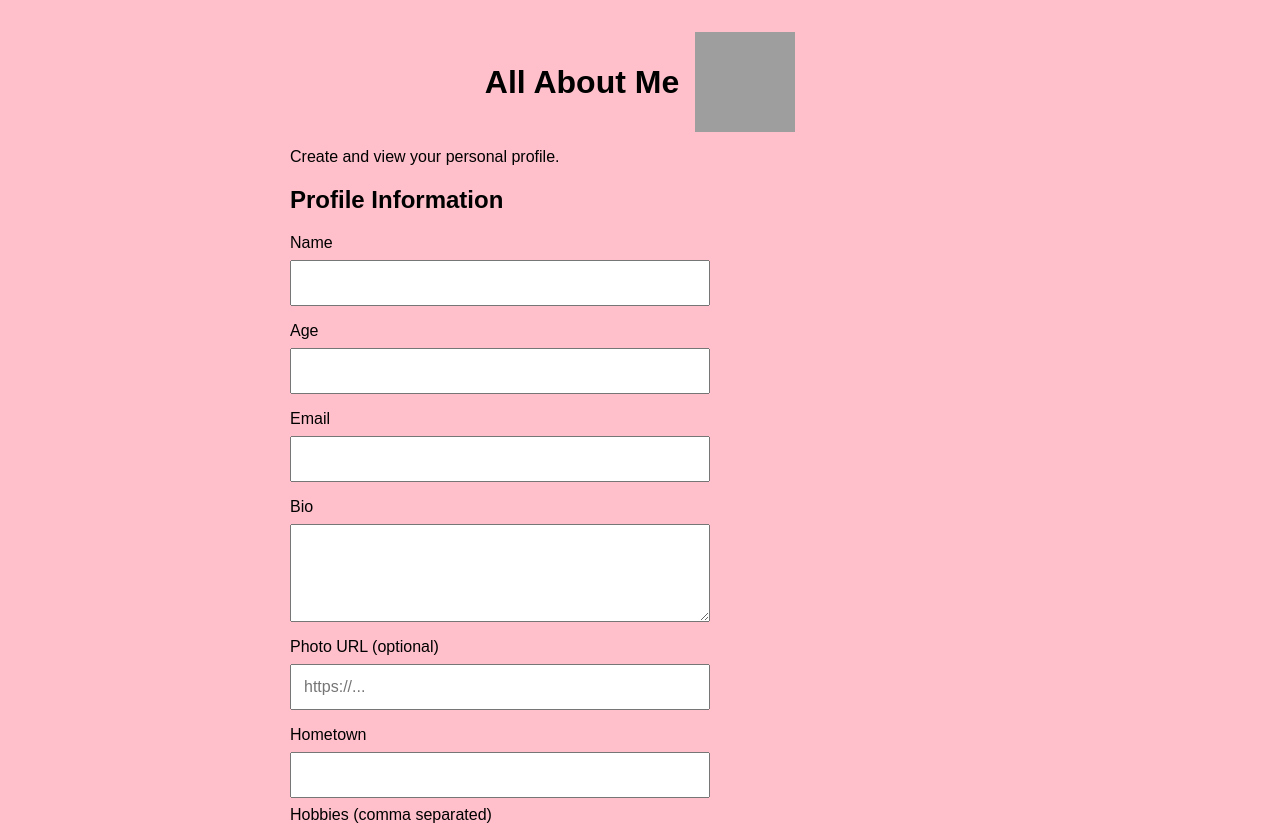
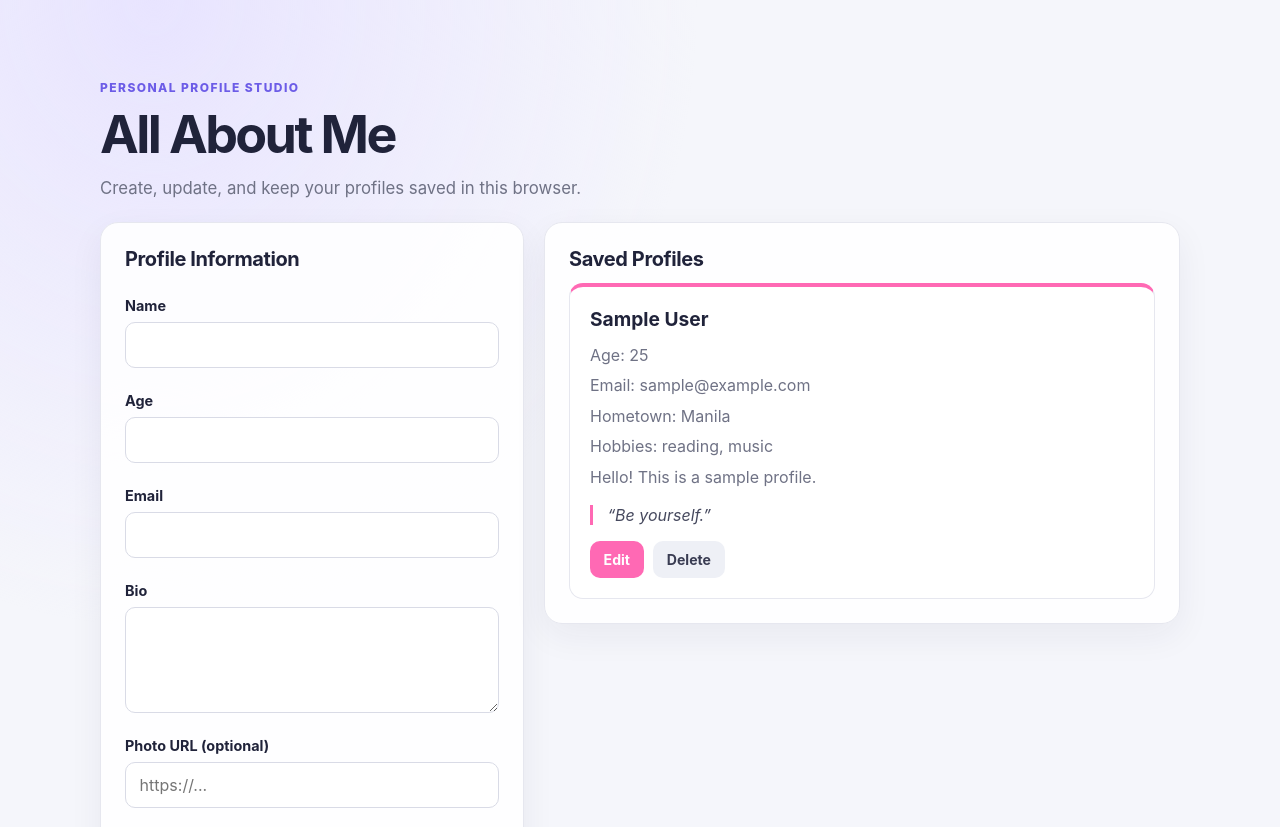
Before and after one commit to pinedasalvde/Personal-Profile-Application, a plain HTML site: page index.html in a window 1280 px wide. Shown: the top 827 px of the page. Drawn offline with Linux system fonts and the light colour scheme; grey boxes are pictures that could not be loaded.

Commit message:
Improve personal profile builder
Co-authored-by: Copilot <223556219+Copilot@users.noreply.github.com>

```diff
--- a/index.html
+++ b/index.html
@@ -5,142 +5,262 @@
 		<meta name="viewport" content="width=device-width, initial-scale=1.0" />
 		<title>Personal Profile</title>
 		<style>
-			body {
-				background-color: pink;
-				font-family: Arial, sans-serif;
-				margin: 0;
-				padding: 2rem;
+			:root {
+				color-scheme: light;
+				font-family: Inter, ui-sans-serif, system-ui, -apple-system, BlinkMacSystemFont, "Segoe UI", sans-serif;
+				color: #20233a;
+				background: #f5f6fb;
+				font-synthesis: none;
+				text-rendering: optimizeLegibility;
+				--accent: #6c5ce7;
+				--muted: #6f7285;
+				--border: #e6e7ef;
 			}
 
-			.title-row {
-				display: flex;
-				align-items: center;
-				justify-content: center;
-				gap: 1rem;
-				flex-wrap: wrap;
+			* {
+				box-sizing: border-box;
 			}
 
-			.title-row img {
-				width: 100px;
-				height: 100px;
-				object-fit: cover;
+			body {
+				min-width: 320px;
+				margin: 0;
+				padding: clamp(1rem, 4vw, 3rem);
+				background:
+					radial-gradient(ellipse at 12% 0%, #e8e4ff 0, transparent 34rem),
+					#f5f6fb;
 			}
 
-			main,
+			header,
+			main {
+				width: min(100%, 1080px);
+				margin: 0 auto;
+			}
+
 			header {
-				max-width: 700px;
-				margin: 0 auto;
+				padding: clamp(1rem, 3vw, 2rem) 0 1.5rem;
+			}
+
+			.eyebrow {
+				margin: 0 0 0.5rem;
+				color: var(--accent);
+				font-size: 0.75rem;
+				font-weight: 800;
+				letter-spacing: 0.12em;
+				text-transform: uppercase;
+			}
+
+			h1,
+			h2,
+			h3,
+			p {
+				overflow-wrap: anywhere;
+			}
+
+			h1 {
+				margin: 0;
+				font-size: clamp(2rem, 6vw, 3.25rem);
+				letter-spacing: -0.05em;
+			}
+
+			header > p:last-child {
+				margin: 0.75rem 0 0;
+				color: var(--muted);
+				font-size: 1.05rem;
+			}
+
+			main {
+				display: grid;
+				grid-template-columns: minmax(280px, 0.8fr) minmax(0, 1.2fr);
+				align-items: start;
+				gap: 1.25rem;
+			}
+
+			section {
+				min-width: 0;
+				padding: clamp(1rem, 3vw, 1.5rem);
+				border: 1px solid var(--border);
+				border-radius: 18px;
+				background: rgba(255, 255, 255, 0.9);
+				box-shadow: 0 12px 35px rgba(36, 38, 72, 0.06);
+			}
+
+			h2 {
+				margin: 0 0 1.25rem;
+				font-size: 1.25rem;
+				letter-spacing: -0.02em;
 			}
 
 			form {
 				display: grid;
-				gap: 0.5rem;
-				max-width: 420px;
+				gap: 0.55rem;
+			}
+
+			label {
+				margin-top: 0.35rem;
+				font-size: 0.9rem;
+				font-weight: 650;
 			}
 
 			input,
 			textarea,
 			button {
+				width: 100%;
 				font: inherit;
-				padding: 0.75rem;
+			}
+
+			input,
+			textarea {
+				min-width: 0;
+				padding: 0.75rem 0.85rem;
+				border: 1px solid #d9dbe6;
+				border-radius: 10px;
+				background: #fff;
+				color: inherit;
+			}
+
+			input:focus,
+			textarea:focus {
+				border-color: var(--accent);
+				outline: 3px solid rgba(108, 92, 231, 0.16);
 			}
 
 			input[type="color"] {
-				padding: 0.2rem;
 				height: 3rem;
+				padding: 0.3rem;
+			}
+
+			textarea {
+				resize: vertical;
 			}
 
 			button {
-				border: none;
-				border-radius: 6px;
-				background: #d6336c;
+				min-height: 2.75rem;
+				padding: 0.7rem 0.9rem;
+				border: 0;
+				border-radius: 10px;
+				background: var(--accent);
 				color: white;
+				font-weight: 700;
 				cursor: pointer;
-				transition: background 0.2s;
+				transition: transform 0.15s ease, background 0.15s ease;
 			}
 
 			button:hover {
-				background: #a61e4d;
+				transform: translateY(-1px);
+				background: #5545cc;
+			}
+
+			button:focus-visible {
+				outline: 3px solid #b6adff;
+				outline-offset: 2px;
 			}
 
 			button.secondary {
-				background: #6c757d;
+				background: #eef0f6;
+				color: #393c52;
+			}
+
+			button.secondary:hover {
+				background: #e1e4ee;
 			}
 
 			.field-error,
 			#form-error {
-				color: darkred;
-				font-size: 0.9rem;
+				min-height: 0;
 				margin: 0;
+				color: #b42318;
+				font-size: 0.82rem;
 			}
 
 			.invalid {
-				outline: 2px solid darkred;
+				border-color: #b42318;
 			}
 
 			#greeting {
-				font-weight: bold;
+				margin: -0.5rem 0 1rem;
+				color: var(--muted);
+				font-size: 0.9rem;
 			}
 
 			#profile-list {
 				display: grid;
 				gap: 1rem;
+				margin: 0;
 				padding: 0;
 				list-style: none;
 			}
 
 			.profile-card {
-				background: white;
-				border-radius: 8px;
-				border-left: 8px solid var(--accent, hotpink);
-				padding: 1rem;
-				box-shadow: 0 2px 6px rgba(0, 0, 0, 0.15);
-				transition: transform 0.2s;
-			}
-
-			.profile-card:hover {
-				transform: translateY(-3px);
+				position: relative;
+				min-width: 0;
+				padding: 1.25rem;
+				border: 1px solid var(--border);
+				border-top: 4px solid var(--accent, #6c5ce7);
+				border-radius: 14px;
+				background: #fff;
 			}
 
 			.profile-card h3 {
-				margin: 0 0 0.5rem;
+				margin: 0 5.5rem 0.75rem 0;
+				font-size: 1.2rem;
 			}
 
 			.profile-card p {
-				margin: 0.25rem 0;
+				margin: 0.4rem 0;
+				color: var(--muted);
+				line-height: 1.5;
 			}
 
 			.profile-card img {
-				width: 80px;
-				height: 80px;
+				float: right;
+				width: 4.5rem;
+				height: 4.5rem;
+				margin: 0 0 0.75rem 1rem;
 				border-radius: 50%;
 				object-fit: cover;
-				float: right;
+				background: #f0efff;
 			}
 
 			.profile-card blockquote {
-				margin: 0.5rem 0;
+				margin: 1rem 0 0;
+				padding-left: 0.9rem;
+				border-left: 3px solid var(--accent, #6c5ce7);
+				color: #46495e;
 				font-style: italic;
 			}
 
 			.card-actions {
 				display: flex;
-				gap: 0.5rem;
-				margin-top: 0.5rem;
+				gap: 0.6rem;
+				margin-top: 1rem;
 			}
 
 			.card-actions button {
-				padding: 0.4rem 0.8rem;
+				width: auto;
+				min-height: 2.35rem;
+				padding: 0.45rem 0.85rem;
+				font-size: 0.88rem;
+			}
+
+			@media (max-width: 760px) {
+				main {
+					grid-template-columns: 1fr;
+				}
+			}
+
+			@media (prefers-reduced-motion: reduce) {
+				* {
+					scroll-behavior: auto !important;
+					transition-duration: 0.01ms !important;
+				}
 			}
 		</style>
 	</head>
 	<body>
 		<header>
-			<div class="title-row">
-				<h1>All About Me</h1>
-				<img src="https://media3.giphy.com/media/v1.Y2lkPTZjMDliOTUyemx3NWFma29idjV3cG85MGd0NnFwc2Ntb3d0ZWgwNGZsMGZ5dmc3NyZlcD12MV9naWZzX3NlYXJjaCZjdD1n/a45i4PSgJpxHCVY5IM/200w.gif" alt="Animated profile GIF" />
-			</div>
-			<p>Create and view your personal profile.</p>
+			<p class="eyebrow">Personal profile studio</p>
+			<h1>All About Me</h1>
+			<p>Create, update, and keep your profiles saved in this browser.</p>
 		</header>
 
 		<main>
@@ -148,23 +268,23 @@
 				<h2 id="input-heading">Profile Information</h2>
 				<form id="profile-form" novalidate>
 					<label for="name">Name</label>
-					<input id="name" name="name" type="text" />
+					<input id="name" name="name" type="text" autocomplete="name" maxlength="50" />
 					<p class="field-error" data-error-for="name"></p>
 
 					<label for="age">Age</label>
-					<input id="age" name="age" type="number" min="1" max="120" />
+					<input id="age" name="age" type="number" min="1" max="120" step="1" />
 					<p class="field-error" data-error-for="age"></p>
 
 					<label for="email">Email</label>
-					<input id="email" name="email" type="email" />
+					<input id="email" name="email" type="email" autocomplete="email" />
 					<p class="field-error" data-error-for="email"></p>
 
 					<label for="bio">Bio</label>
-					<textarea id="bio" name="bio" rows="4"></textarea>
+					<textarea id="bio" name="bio" rows="4" maxlength="300"></textarea>
 					<p class="field-error" data-error-for="bio"></p>
 
 					<label for="photo">Photo URL (optional)</label>
-					<input id="photo" name="photo" type="url" placeholder="https://..." />
+					<input id="photo" name="photo" type="url" placeholder="https://..." inputmode="url" />
 					<p class="field-error" data-error-for="photo"></p>
 
 					<label for="hometown">Hometown</label>
@@ -187,7 +307,7 @@
 
 			<section aria-labelledby="profiles-heading">
 				<h2 id="profiles-heading">Saved Profiles</h2>
-				<p id="greeting" role="status"></p>
+				<p id="greeting" role="status" aria-live="polite"></p>
 				<ul id="profile-list"></ul>
 			</section>
 		</main>
@@ -210,23 +330,40 @@
 					quote: "Be yourself.",
 				},
 			];
+			let storageWarning = "";
 
 			// Load saved profiles from localStorage, falling back to the defaults.
 			function loadProfiles() {
+				let saved;
 				try {
-					const saved = JSON.parse(localStorage.getItem(STORAGE_KEY));
-					if (Array.isArray(saved)) return saved;
-				} catch (e) {
-					// Corrupt or unavailable storage: use defaults.
+					const raw = localStorage.getItem(STORAGE_KEY);
+					if (raw === null) return defaultProfiles.map((profile) => ({ ...profile }));
+					saved = JSON.parse(raw);
+				} catch {
+					storageWarning = "Saved profiles could not be read. The sample profile is shown for this visit.";
+					return defaultProfiles.map((profile) => ({ ...profile }));
 				}
-				return defaultProfiles;
+
+				if (!Array.isArray(saved)) {
+					storageWarning = "Saved profile data was invalid. The sample profile is shown for this visit.";
+					return defaultProfiles.map((profile) => ({ ...profile }));
+				}
+
+				return saved
+					.filter((profile) => profile && typeof profile === "object" && typeof profile.name === "string" && typeof profile.email === "string")
+					.map((profile) => ({
+						...profile,
+						hobbies: Array.isArray(profile.hobbies) ? profile.hobbies.filter((hobby) => typeof hobby === "string") : [],
+						color: /^#[\da-f]{6}$/i.test(profile.color) ? profile.color : "#ff69b4",
+					}));
 			}
 
 			function saveProfiles() {
 				try {
 					localStorage.setItem(STORAGE_KEY, JSON.stringify(profiles));
-				} catch (e) {
-					// Storage unavailable: the page still works for this session.
+					return true;
+				} catch {
+					return false;
 				}
 			}
 
@@ -241,6 +378,7 @@
 			const greetingEl = document.getElementById("greeting");
 			const submitBtn = document.getElementById("submit-btn");
 			const cancelBtn = document.getElementById("cancel-btn");
+			if (storageWarning) greetingEl.textContent = storageWarning;
 
 			/* ---------- Rendering ---------- */
 			// Append a "Label: value" paragraph to a card (skipped when empty).
@@ -273,6 +411,7 @@
 						const img = document.createElement("img");
 						img.src = profile.photo;
 						img.alt = "Photo of " + profile.name;
+						img.addEventListener("error", () => img.remove(), { once: true });
 						card.append(img);
 					}
 
@@ -309,8 +448,9 @@
 					delBtn.addEventListener("click", () => {
 						profiles.splice(index, 1);
 						stopEditing();
-						saveProfiles();
-						greetingEl.textContent = "";
+						greetingEl.textContent = saveProfiles()
+							? ""
+							: "Your change is active for this visit, but the browser could not save it.";
 						renderProfiles();
 					});
 
@@ -434,7 +574,8 @@
 					profiles[editingIndex] = profile;
 					greetingEl.textContent = "Updated " + profile.name + "'s profile.";
 				}
-				saveProfiles();
+				const saved = saveProfiles();
+				if (!saved) greetingEl.textContent = "Your change is active for this visit, but the browser could not save it.";
 				// ...then re-render the page from it.
 				renderProfiles();
 				stopEditing();
```
